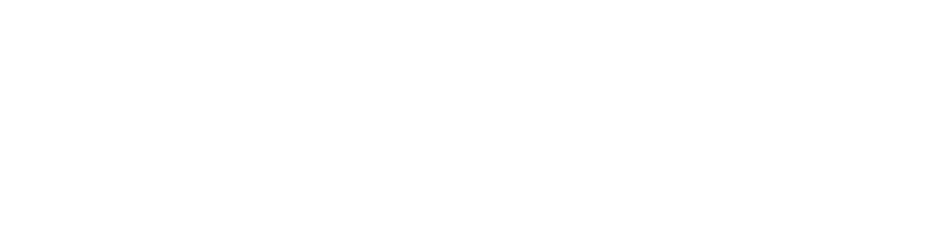
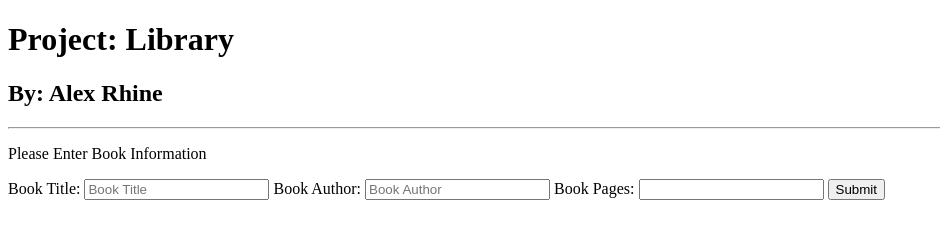
Before and after one commit to alexRhine22/library, a plain HTML site: page index.html in a window 1280 px wide. Shown: the whole page, without its empty margins (0-940 px from the left). Drawn offline with Linux system fonts and the light colour scheme.

Commit message:
Created input fields for book information

```diff
--- a/index.html
+++ b/index.html
@@ -1,11 +1,36 @@
 <!DOCTYPE html>
 <html lang="en">
+
 <head>
     <meta charset="UTF-8">
     <meta name="viewport" content="width=device-width, initial-scale=1.0">
-    <title>Document</title>
+    <link rel="stylesheet" href="style.css">
+    <title>Project: Library</title>
 </head>
+
 <body>
+    <h1>Project: Library</h1>
+    <h2>By: Alex Rhine</h2>
+    <hr>
 
+    <form id="book-form">
+        <div class="book-adder">
+            <p>Please Enter Book Information</p>
+
+            <label for="book-title">Book Title:</label>
+            <input type="text" name="book-title-input" id="book-title" placeholder="Book Title">
+
+            <label for="book-author">Book Author:</label>
+            <input type="text" name="book-author-input" id="book-author" placeholder="Book Author">
+
+            <label for="book-pages">Book Pages:</label>
+            <input type="number" name="book-pages-input" id="book-pages" min="0">
+
+            <input type="submit" value="Submit">
+        </div>
+    </form>
+
+    <script src="script.js"></script>
 </body>
+
 </html>
```
